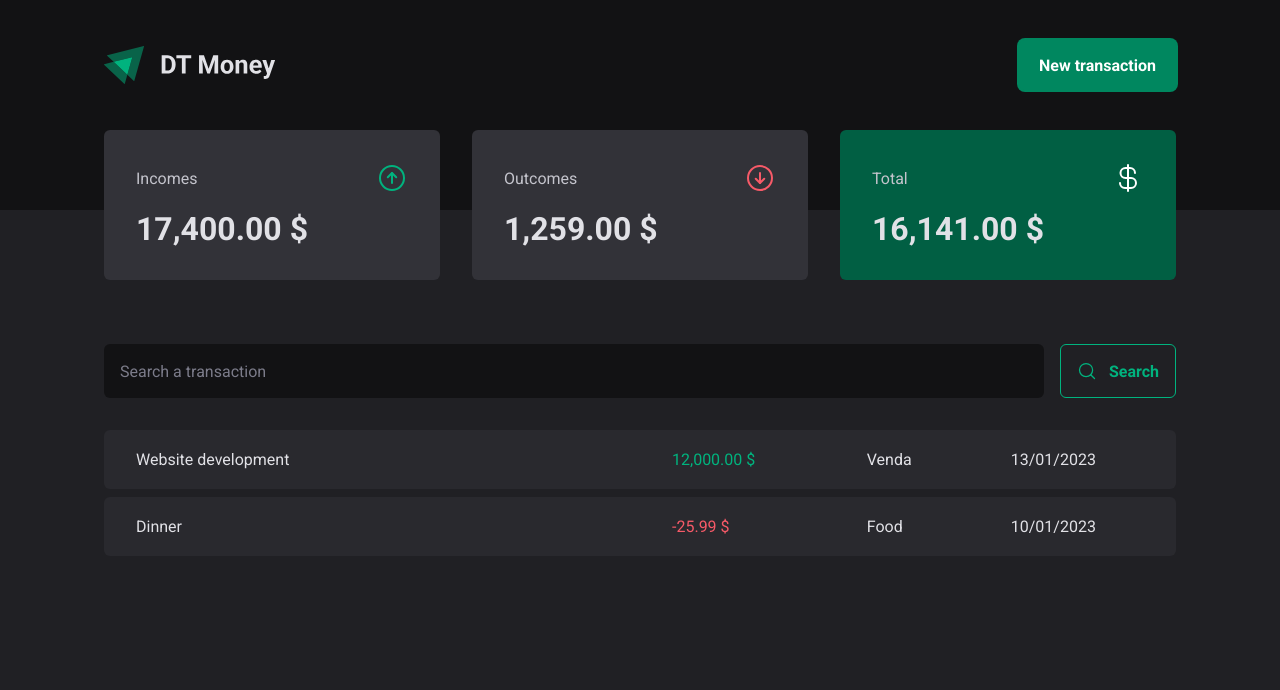
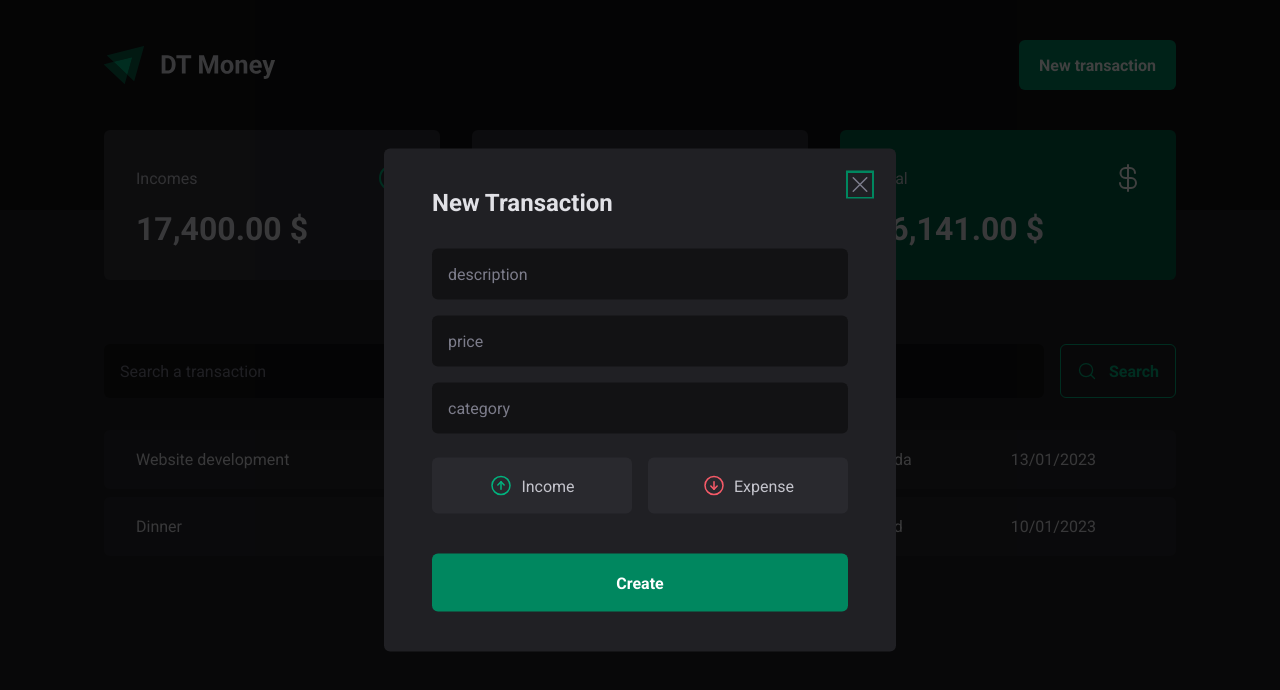
Before and after one commit to vaahxx/dt-money, a React (Vite) app: page / in a window 1280 px wide. Both pictures are taken after a click on the button "New transaction". Shown: the top 690 px of the page. Built offline with nearby package versions, Linux system fonts and the light colour scheme.

Commit message:
create NewTransactionModal component

```diff
--- a/package.json
+++ b/package.json
@@ -9,6 +9,8 @@
     "preview": "vite preview"
   },
   "dependencies": {
+    "@radix-ui/react-dialog": "^1.0.3",
+    "@radix-ui/react-radio-group": "^1.1.2",
     "phosphor-react": "^1.4.1",
     "react": "^18.2.0",
     "react-dom": "^18.2.0",
--- a/src/components/Header/index.tsx
+++ b/src/components/Header/index.tsx
@@ -1,4 +1,6 @@
+import * as Dialog from "@radix-ui/react-dialog";
 import { HeaderContainer, HeaderContent, NewTransactionButton } from "./styles";
+import { NewTransactionModal } from "../NewTransactionModal";
 import logoImg from "../../assets/logo.svg";
 
 export function Header() {
@@ -6,7 +8,12 @@
     <HeaderContainer>
       <HeaderContent>
         <img src={logoImg} alt='' />
-        <NewTransactionButton>New transaction</NewTransactionButton>
+        <Dialog.Root>
+          <Dialog.Trigger asChild>
+            <NewTransactionButton>New transaction</NewTransactionButton>
+          </Dialog.Trigger>
+          <NewTransactionModal />
+        </Dialog.Root>
       </HeaderContent>
     </HeaderContainer>
   );
--- /dev/null
+++ b/src/components/NewTransactionModal/index.tsx
@@ -0,0 +1,42 @@
+import * as Dialog from "@radix-ui/react-dialog";
+import {
+  CloseButton,
+  Content,
+  Overlay,
+  TransactionType,
+  TransactionTypeButton,
+} from "./styles";
+import { ArrowCircleDown, ArrowCircleUp, X } from "phosphor-react";
+
+export function NewTransactionModal() {
+  return (
+    <Dialog.Portal>
+      <Overlay />
+      <Content>
+        <Dialog.Title>New Transaction</Dialog.Title>
+        <CloseButton>
+          <X size={24} />
+        </CloseButton>
+        <form action=''>
+          <input type='text' placeholder='description' required></input>
+          <input type='number' placeholder='price' required></input>
+          <input type='text' placeholder='category' required></input>
+
+          <TransactionType>
+            <TransactionTypeButton variant='income' value='income'>
+              <ArrowCircleUp size={24} />
+              Income
+            </TransactionTypeButton>
+
+            <TransactionTypeButton variant='outcome' value='outcome'>
+              <ArrowCircleDown size={24} />
+              Expense
+            </TransactionTypeButton>
+          </TransactionType>
+
+          <button type='submit'>Create</button>
+        </form>
+      </Content>
+    </Dialog.Portal>
+  );
+}
--- /dev/null
+++ b/src/components/NewTransactionModal/styles.ts
@@ -0,0 +1,119 @@
+import * as Dialog from "@radix-ui/react-dialog";
+import * as RadioGroup from "@radix-ui/react-radio-group";
+
+import styled from "styled-components";
+
+export const Overlay = styled(Dialog.Overlay)`
+  position: fixed;
+  width: 100vw;
+  height: 100vh;
+  inset: 0;
+  background: rgba(0, 0, 0, 0.75);
+`;
+
+export const Content = styled(Dialog.Content)`
+  min-width: 32rem;
+  border-radius: 6px;
+  padding: 2.5rem 3rem;
+  background: ${(props) => props.theme["gray-800"]};
+  position: fixed;
+  top: 50%;
+  left: 50%;
+  transform: translate(-50%, -50%);
+
+  form {
+    margin-top: 2rem;
+    display: flex;
+    flex-direction: column;
+    gap: 1rem;
+
+    input {
+      border-radius: 6px;
+      border: 0;
+      background: ${(props) => props.theme["gray-900"]};
+      color: ${(props) => props.theme["gray-300"]};
+      padding: 1rem;
+      &::placeholder {
+        color: ${(props) => props.theme["gray-500"]};
+      }
+    }
+
+    button[type="submit"] {
+      height: 58px;
+      border: 0;
+      background: ${(props) => props.theme["green-500"]};
+      color: ${(props) => props.theme.white};
+      font-weight: bold;
+      padding: 0 1.25rem;
+      border-radius: 6px;
+      margin-top: 1.5rem;
+      cursor: pointer;
+
+      &:hover {
+        background: ${(props) => props.theme["green-700"]};
+        transition: background-color 0.2s;
+      }
+    }
+  }
+`;
+
+export const CloseButton = styled(Dialog.Close)`
+  position: absolute;
+  background: transparent;
+  border: 0;
+  top: 1.5rem;
+  right: 1.5rem;
+  line-height: 0;
+  cursor: pointer;
+  color: ${(props) => props.theme["gray-500"]};
+`;
+
+export const TransactionType = styled(RadioGroup.Root)`
+  display: grid;
+  grid-template-columns: repeat(2, 1fr);
+  gap: 1rem;
+  margin-top: 0.5rem;
+`;
+
+interface TransactionTypeButtonProps {
+  variant: "income" | "outcome";
+}
+
+export const TransactionTypeButton = styled(
+  RadioGroup.Item
+)<TransactionTypeButtonProps>`
+  background: ${(props) => props.theme["gray-700"]};
+  padding: 1rem;
+  display: flex;
+  align-items: center;
+  justify-content: center;
+  gap: 0.5rem;
+  border-radius: 6px;
+  cursor: pointer;
+  border: 0;
+  color: ${(props) => props.theme["gray-300"]};
+
+  svg {
+    color: ${(props) =>
+      props.variant === "income"
+        ? props.theme["green-300"]
+        : props.theme["red-300"]};
+  }
+
+  &[data-state="unchecked"]:hover {
+    transition: background-color 0.2s;
+    background: ${(props) => props.theme["gray-600"]};
+  }
+
+  &[data-state="checked"] {
+    color: ${(props) => props.theme.white};
+    background: ${(props) =>
+      props.variant === "income"
+        ? props.theme["green-500"]
+        : props.theme["red-500"]};
+
+    svg {
+      color: ${(props) => props.theme.white};
+    }
+  }
+`;
```
Also changed, not shown: 1 other file (tests, documents, lock files or other folders).
